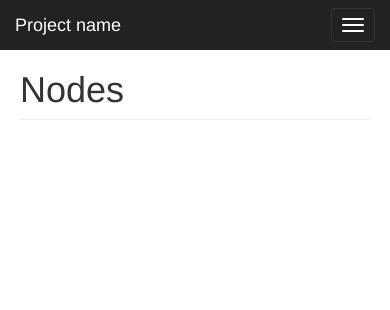
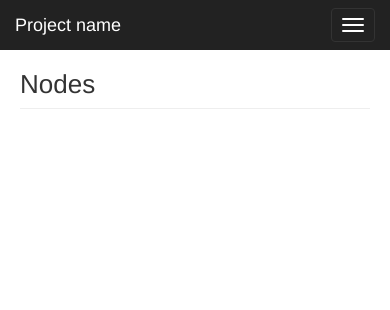
Before and after one commit to ercpe/djunin, a Django app: page /nodes in a window 390 px wide. Shown: the top 310 px of the page. Run offline with Django 3.2, Linux system fonts and the light colour scheme; data that the repository does not hold is empty; parts of the project's set-up code (start-up, migrations or seed data) failed here and were passed over; some libraries are stand-ins or nearby versions.

Commit message:
Make h1.page-header even smaller

```diff
--- a/src/djunin/static/site.css
+++ b/src/djunin/static/site.css
@@ -129,3 +129,7 @@ html { overflow-y: scroll; }
 .sidebar li.active > a:first-child { background-color: #eee; }
 
 .djunin-graph-legend { margin-bottom: 30px; }
+
+@media (max-width: 768px) {
+	.main h1.page-header { font-size: 26px; }
+}
```
